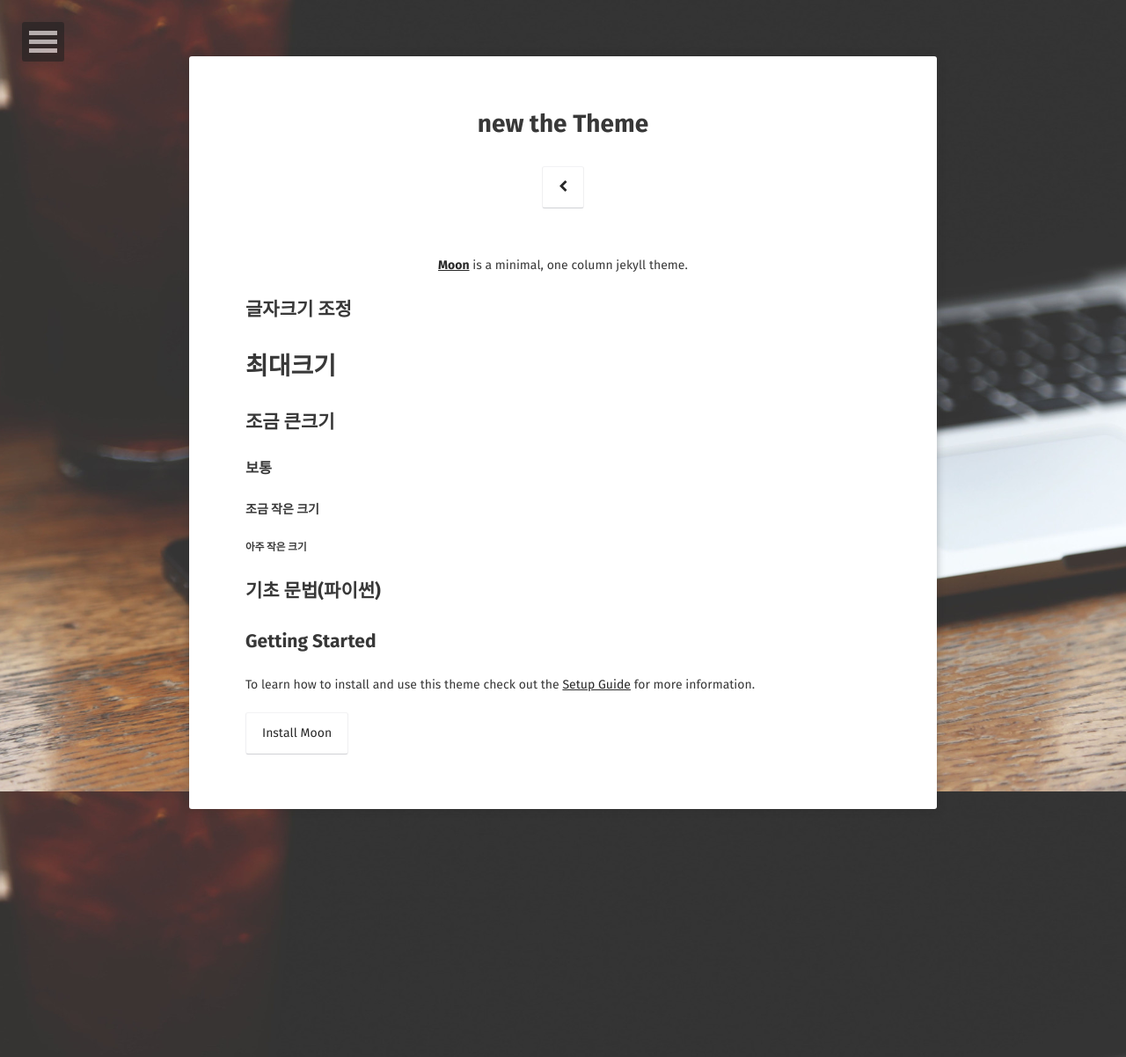
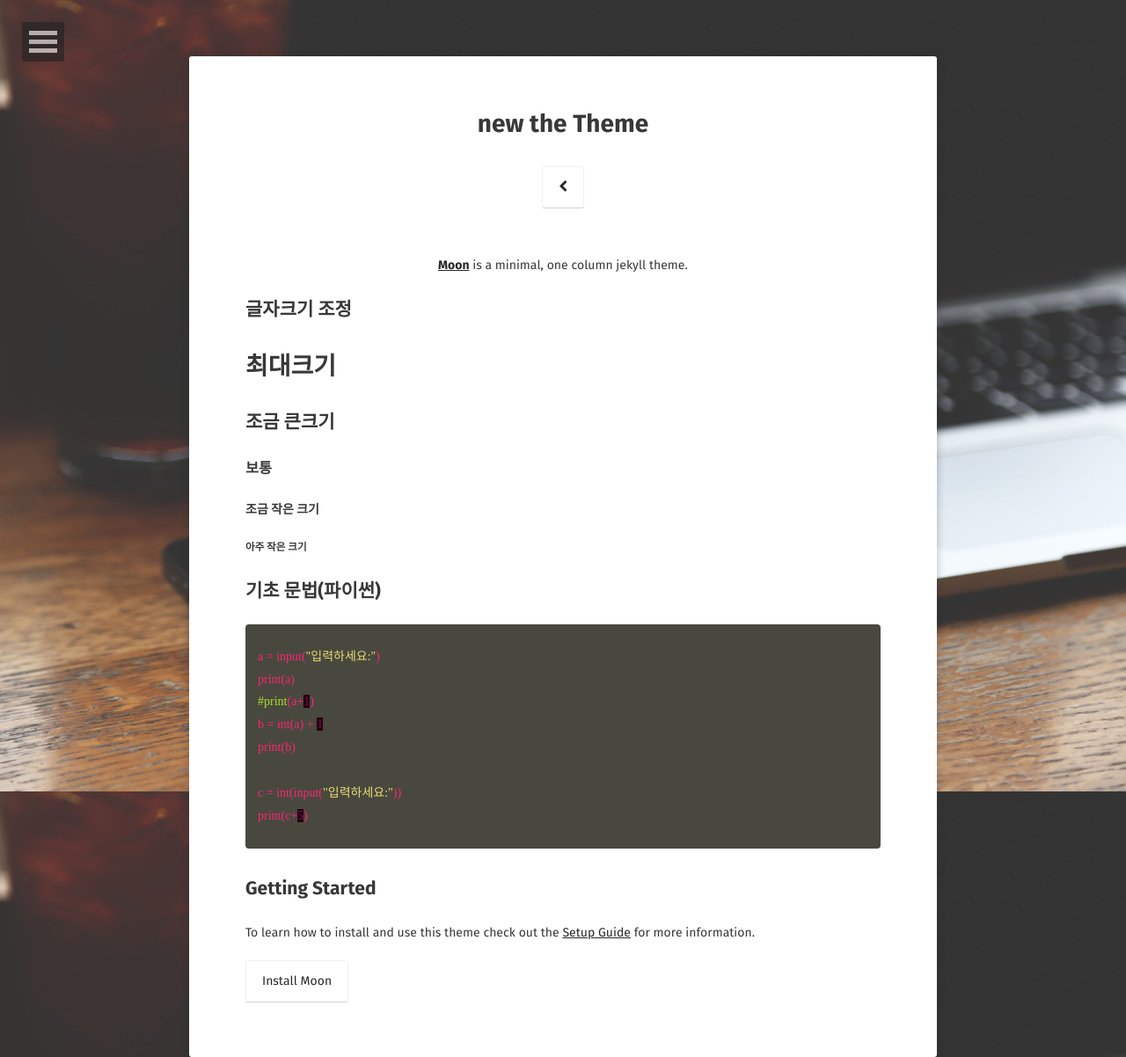
Before and after one commit to sunmoo6457/sunmoo6457.github.com, a Jekyll site: the page built from new/index(new).md, in a window 1280 px wide. Shown: the whole page at 88% size. Built offline with Jekyll 4.4.1, drawn with Linux system fonts in a browser that asks for light colours; some web fonts are replaced.

Commit message:
Update index(new).md

```diff
--- a/new/index(new).md
+++ b/new/index(new).md
@@ -17,7 +17,16 @@ comments: false
 
 ## 기초 문법(파이썬)
 
+{% highlight css %}
+a = input("입력하세요:")
+print(a)
+#print(a+1)
+b = int(a) + 1
+print(b)
 
+c = int(input("입력하세요:"))
+print(c+5)
+{% endhighlight %}
 
 ## Getting Started
 
```
